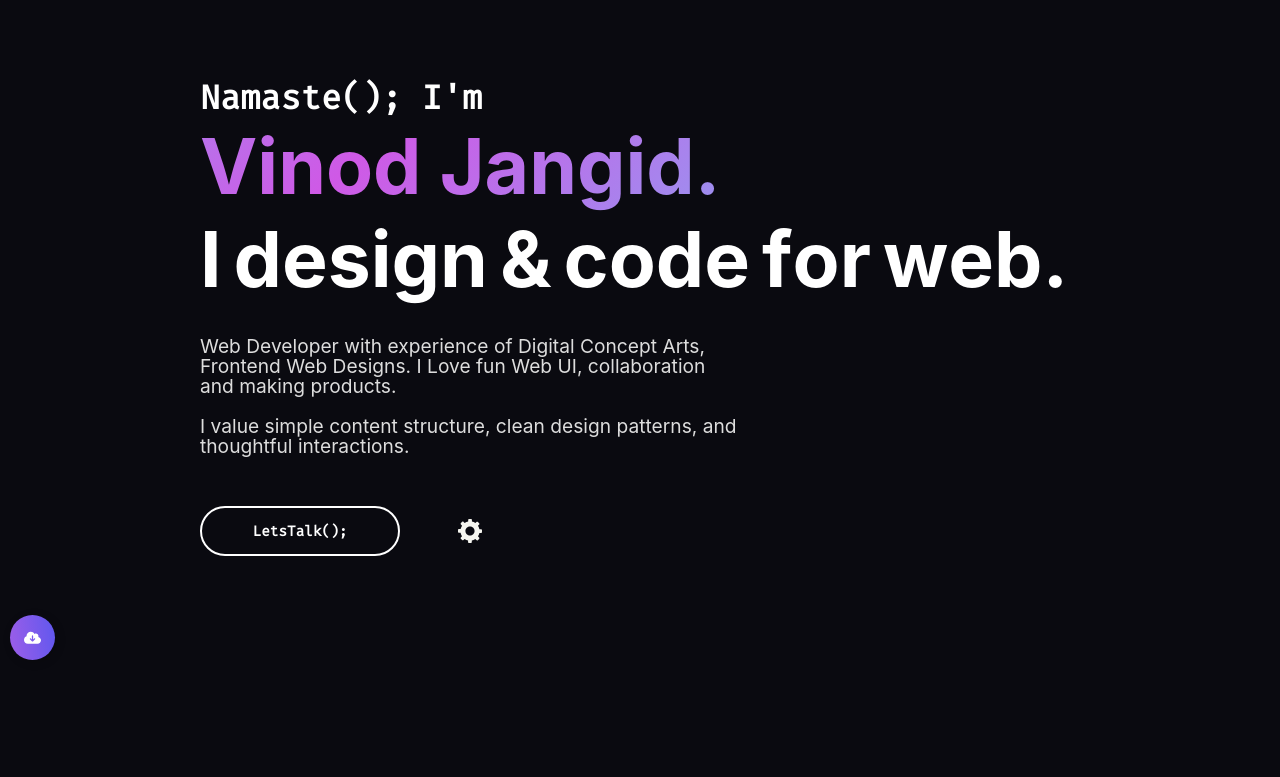
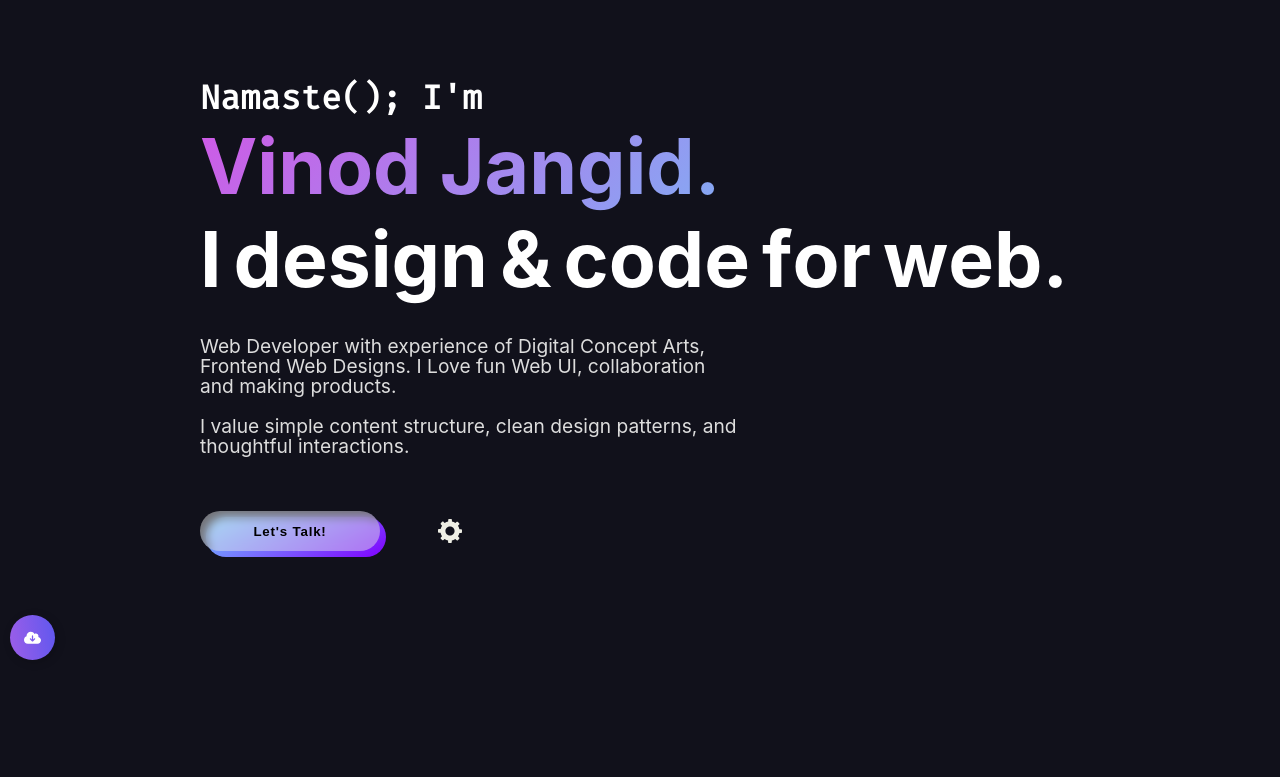
Before and after one commit to vinodjangid07/vinodjangid07.github.io, a plain HTML site: page index.html in a window 1280 px wide. Shown: the part 130-907 px from the top of the page. Drawn offline with nearby package versions, Linux system fonts and the light colour scheme; a web font is replaced by a local one.

Commit message:
UI color update 28 June 2023

```diff
--- a/index.html
+++ b/index.html
@@ -138,8 +138,10 @@ What are you doing here?! you sneaky developer...
                 data-aos-delay="800">
 
                     <a href="mailto:infovinodjangid@gmail.com" tabindex="-1">
-                    <button class="contact-btn" id="contact-btn" tabindex="0" aria-label="Chat with Vinod">LetsTalk();
-                    </button></a>
+                        <button class="letsTalkBtn">
+                            <p class="letsTalkBtn-text">Let's Talk!</p>
+                            <span class="letsTalkBtn-BG"></span>
+                          </button></a>
                     <div class="setting-container" id="setting-container">
                         <input type="checkbox" id="switchforsetting" onclick="settingtoggle()">
 
@@ -225,6 +227,8 @@ What are you doing here?! you sneaky developer...
                                 <p>INTERMEDIATE!</p></div>
                                 <div class="tool-name language-name" data-aos="fade-up"id="ai"><article tabindex="0"aria-label="Adobe illustrator">ADOBE AI</article>
                                     <p>BEGINNER!</p></div>
+                                    <div class="tool-name language-name" data-aos="fade-up"id="ai"><article tabindex="0"aria-label="Figma">FIGMA</article>
+                                        <p>INTERMEDIATE!</p></div>
 
 
 
--- a/style.css
+++ b/style.css
@@ -49,15 +49,15 @@ html {
     cursor:default;
     --color-white: #fff;
     --color-black: #000;
-    --color-dark-mode:#0a0a10;
+    --color-dark-mode:#11111b;
     --color-light-mode:#ece7e1;
     --color-ddd-color: #ddd;
     --color-gray: #c4c4c4;
     --color-purple: #8000ff;
     --color-light-purple: #cf59e6;
     --color-light-blue: #6bc5f8;
-    --color-navbarBorder-dark:#20222e;
-
+    --color-navbarBorder-dark:#20222e10;
+    --color-shadowDark:rgba(0, 0, 0, 0.137);
 }
 ::-webkit-scrollbar{
     width: 5px;
@@ -529,10 +529,7 @@ noscript{
     color: var(--color-white);
     font-family: fira code;
 }
-#hello-friend:hover{
-    -webkit-animation: vibrate-1 0.3s linear both;
-    animation: vibrate-1 0.3s linear both;
-}
+
 @-webkit-keyframes vibrate-1 {
     0% {
       -webkit-transform: translate(0);
@@ -607,7 +604,7 @@ noscript{
     animation: gradient 3s ease infinite;
 
 }
-@keyframes gradient {
+/* @keyframes gradient {
     0% {
         background-position: 0 50%;
     }
@@ -618,11 +615,8 @@ noscript{
     100% {
         background-position: 0 50%;
     }
-}
-#work:hover{
-    -webkit-animation: vibrate-1 0.3s linear both;
-    animation: vibrate-1 0.3s linear both;
-}
+} */
+
 #work{
     font-size: 8rem;
     font-weight:700;
@@ -723,52 +717,66 @@ noscript{
     align-items: center;
     justify-content: flex-start;
 }
-.contact-btn{
+.letsTalkBtn {
+    position: relative;
+    background-color: transparent;
     border: none;
-    background-color:transparent;
-    color: var(--color-white);
-    height: 50px;
-    width: 200px;
-    font-size: 1.5rem;
+    width: 180px;
+    height: 40px;
+    border-radius: 0px;
+    cursor: pointer;
+    transition: all .3s;
     cursor: url('click.png');
     cursor: url('click.png'),
     url('click.png');
     cursor: url('click.png'),
     move;
         cursor: url('click.png')10 12;
-    font-family: fira code;
-    font-weight: 600;
-    transition-duration: .3s;
-    border: 2px solid var(--color-white);
-    position: relative;
-    border-radius: 50px;
-}
-.contact-btn::before{
-    content: "";
+  }
+
+  .letsTalkBtn-text {
+    width: 100%;
+    height: 100%;
+    background-color: rgba(230, 230, 230, 0.466);
+    border: none;
+    border-radius: 30px;
+    backdrop-filter: blur(5px);
+    color: rgb(0, 0, 0);
+    display: flex;
+    align-items: center;
+    justify-content: center;
+    letter-spacing: 0.8px;
+    font-weight: 700;
+  }
+
+  .letsTalkBtn-BG {
     position: absolute;
-    width:100%;
+    width: 100%;
     height: 100%;
-    left: 0;
-    top: 0;
+    background-image: linear-gradient(150deg, #71cbff, #8000ff);
     z-index: -1;
-    transition-duration: .3s;
-    background-color: var(--color-white);
-    transform: scaleX(0);
-    border-radius: 50px;
-
-}
-
-.contact-btn:hover::before{
-    transform: scaleX(1);
-    transition-duration: .3s;
-}
-
-.contact-btn:hover{
-    letter-spacing: 2px;
-    transition-duration: .4s;
-    color: var(--color-black);
-}
-
+    left: 6px;
+    top: 6px;
+    border-radius: 30px;
+    pointer-events: none;
+    transition: all .3s;
+  }
+
+  .letsTalkBtn:hover {
+    transform: translateY(-2px) translateX(-2px);
+  }
+
+  .letsTalkBtn:hover .letsTalkBtn-BG {
+    transform: translateY(2px) translateX(2px);
+  }
+
+  .letsTalkBtn:active {
+    transform: translateY(7px) translateX(7px);
+  }
+
+  .letsTalkBtn:active .letsTalkBtn-BG {
+    transform: translateY(-7px) translateX(-7px);
+  }
 .resume-btn {
     z-index:9998;
     display: flex;
@@ -1040,7 +1048,7 @@ noscript{
     width: 45%;
     padding: 30px;
     transform-style: preserve-3d;
-    box-shadow: 0px 10px 20px rgba(0, 0, 0, 0.427);
+    box-shadow: 0px 10px 20px var(--color-shadowDark);
 
 }
 
@@ -1059,7 +1067,7 @@ noscript{
     width: 100%;
     transition-duration: .5s;
 }
-@keyframes gradientforlanguage {
+/* @keyframes gradientforlanguage {
 	0% {
 		background-position: 0% 50%;
 	}
@@ -1069,7 +1077,7 @@ noscript{
 	100% {
 		background-position: 0% 50%;
 	}
-}
+} */
 .language-name article{
     font-size: 2.5rem;
     font-weight: 700;
@@ -1154,7 +1162,7 @@ noscript{
     move;
         cursor: url('click.png')10 12;
     position: relative;
-    box-shadow: 0px 10px 20px rgba(0, 0, 0, 0.622);
+    box-shadow: 0px 10px 20px var(--color-shadowDark);
 }
 .language-gradient-class{
     box-shadow: 0px 5px 10px rgba(0, 0, 0, 0.113);
```
